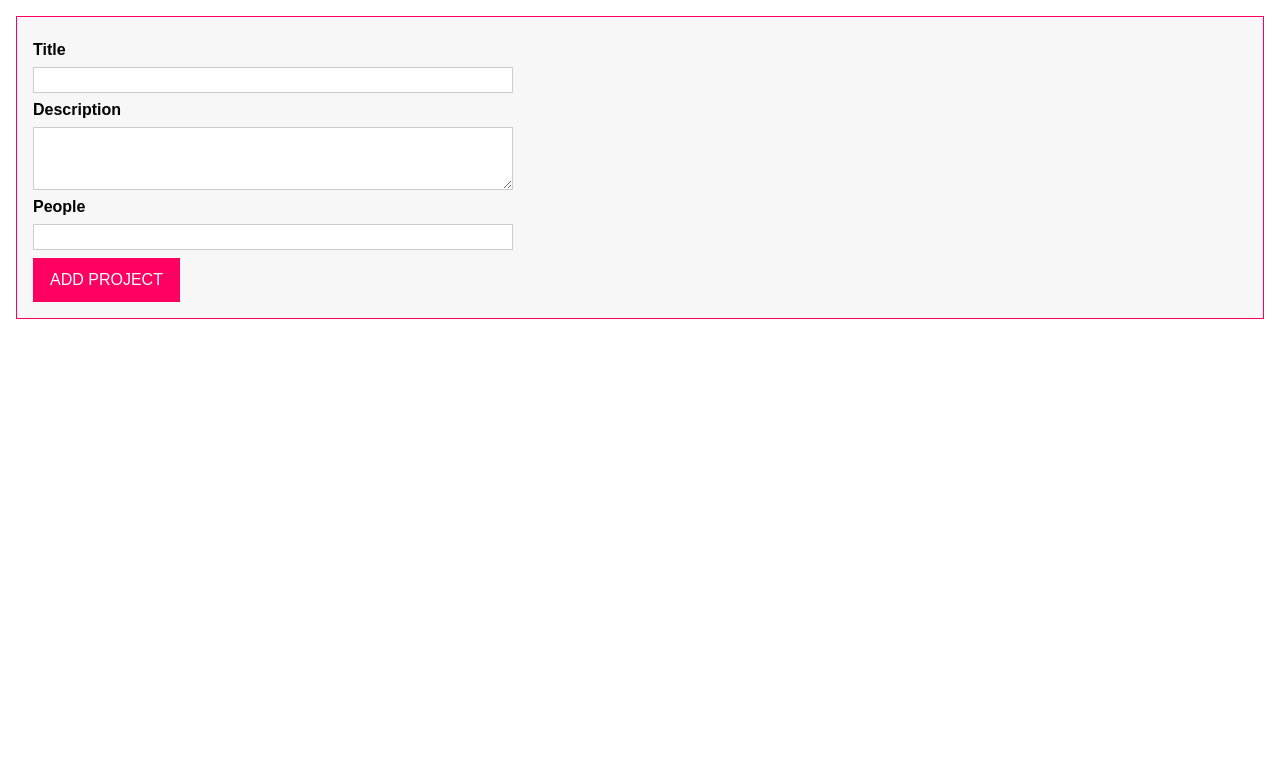
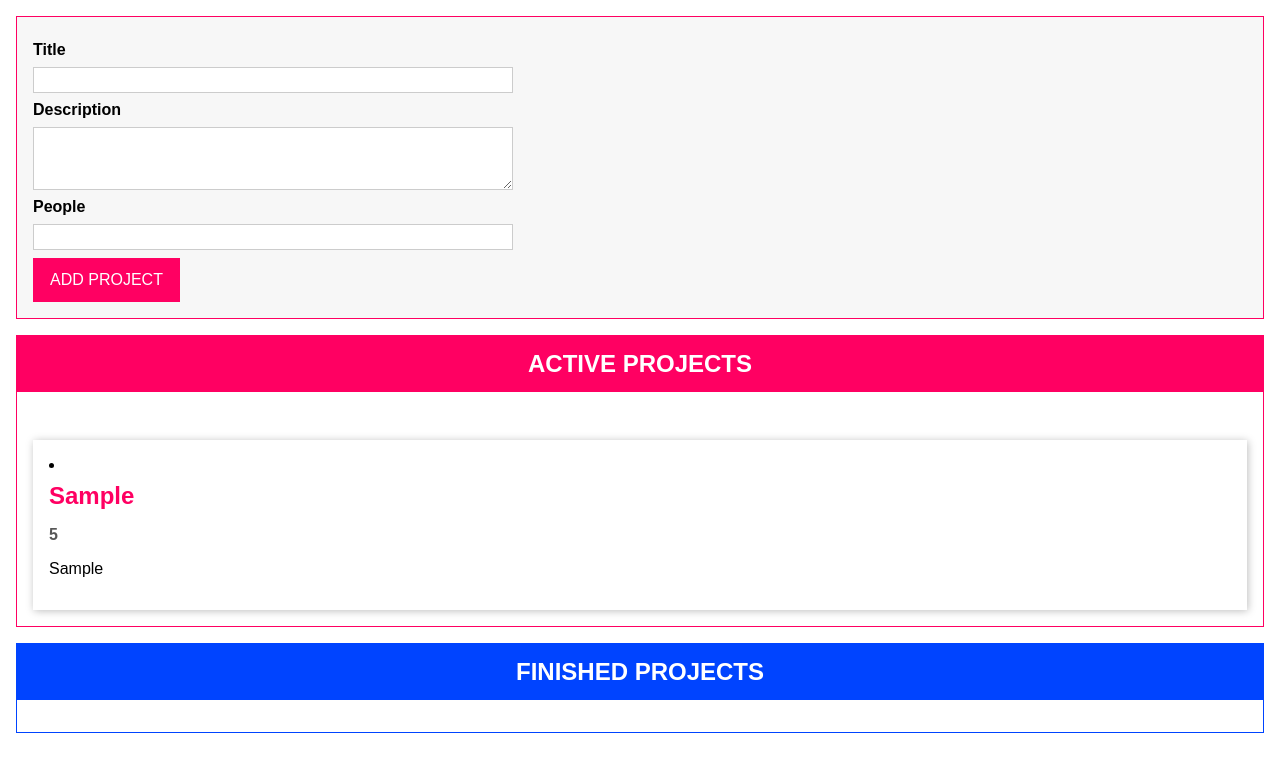
Before and after one commit to hector31/Project-Typescript-DragAndDrop, a website with bundled scripts: page index.html in a window 1280 px wide. Both pictures are taken after typing "Sample", "Sample", "5" into the empty fields and a click on the button "ADD PROJECT". Built offline with nearby package versions, Linux system fonts and the light colour scheme.

Commit message:
I can add to active projects a new project with title, description and number of people

```diff
--- a/index.html
+++ b/index.html
@@ -27,7 +27,11 @@
       </form>
     </template>
     <template id="single-project">
-      <li></li>
+      <li>
+        <h2></h2>
+        <h3></h3>
+        <p></p>
+      </li>
     </template>
     <template id="project-list">
       <section class="projects">
--- a/src/app.ts
+++ b/src/app.ts
@@ -1,3 +1,60 @@
+// Project Type
+enum ProjectStatus {
+    Active,
+    Finished
+}
+class Project{
+    constructor(
+        public id: string,
+        public title: string,
+        public description: string,
+        public people: number,
+        public status: ProjectStatus
+        ){}
+}
+
+// Project State Management
+type Listener<T> = (items: T[]) => void;
+class State<T> {
+    protected listeners: Listener<T>[] = [];
+
+    addListener(listenerFn: Listener<T>){
+        this.listeners.push(listenerFn);
+    }
+}
+class ProjectState extends State<Project>{
+    private projects: Project[] = [];
+    private static instance: ProjectState;
+
+    private constructor(){
+        super();
+    }
+
+    static getInstance(){
+        if(this.instance){
+            return this.instance;
+        }
+        this.instance = new ProjectState;
+        return this.instance;
+    }
+
+    addProject(title: string, description: string, numOfPeople: number) {
+        const newProject = new Project(
+            Math.random().toString(),
+            title,
+            description,
+            numOfPeople,
+            ProjectStatus.Active
+            );
+        this.projects.push(newProject);
+        for (const listenerFn of this.listeners){
+            listenerFn(this.projects.slice());
+        }
+    }
+}
+
+const projectState = ProjectState.getInstance();
+
 // Validate
 interface Validatable {
     value: string | number;
@@ -53,35 +110,133 @@ function autobind(
     return adjDescriptor;
 
 }
+// Component Base Class
+abstract class Component<T extends HTMLElement, U extends HTMLElement> {
+    templateElement: HTMLTemplateElement;
+    hostElement: T;
+    element: U;
+
+    constructor(
+        templateId: string,
+        hostElementId: string,
+        insertAtStart: boolean,
+        newElementId?:  string
+    ){
+        this.templateElement = document.getElementById(
+            templateId
+        )! as HTMLTemplateElement;
+        this.hostElement = document.getElementById(hostElementId)! as T;
+
+        const importedNode = document.importNode(
+            this.templateElement.content,
+            true
+        );
+        this.element = importedNode.firstElementChild as U;
+        if (newElementId) {
+            this.element.id = newElementId;
+        }
+        this.attach(insertAtStart);
+    }
+
+    private attach(insertAtBeginning: boolean){
+        this.hostElement.insertAdjacentElement(
+            insertAtBeginning ? 'afterbegin' : 'beforeend',
+            this.element
+        );
+    }
+
+    abstract configure(): void;
+    abstract renderContent(): void;
+}
+
+// projectItem Class
+class ProjectItem extends Component<HTMLUListElement, HTMLLIElement> {
+    private project: Project;
+
+    constructor(hostId: string, project: Project) {
+        super('single-project', hostId, false, project.id);
+        this.project = project;
+
+        this.configure();
+        this.renderContent();
+    }
+
+    configure() {}
+
+    renderContent() {
+        this.element.querySelector('h2')!.textContent = this.project.title;
+        this.element.querySelector('h3')!.textContent = this.project.people.toString();
+        this.element.querySelector('p')!.textContent = this.project.description;
+    }
+}
+
+// ProjectList Class
+class ProjectList extends Component<HTMLDivElement, HTMLElement>{
+    assignedProjects: Project[];
+
+    constructor(private type: 'active' | 'finished'){
+        super('project-list', 'app', false, `${type}-projects`);
+        this.assignedProjects = [];
+
+        this.configure();
+        this.renderContent();
+    }
+
+    configure(){
+        projectState.addListener((projects: Project[]) => {
+            const relevantProjects = projects.filter(prj => {
+                if (this.type === 'active'){
+                    return prj.status === ProjectStatus.Active;
+                }
+                return prj.status === ProjectStatus.Finished;
+            });
+            this.assignedProjects = relevantProjects;
+            this.renderProjects();
+        });
+    }
+
+    renderContent(){
+        const listId = `${this.type}-projects-list`;
+        this.element.querySelector('ul')!.id = listId;
+        this.element.querySelector('h2')!.textContent =
+            this.type.toUpperCase() + ' PROJECTS';
+
+    }
+
+    private renderProjects(){
+        const listEl = document.getElementById(
+            `${this.type}-projects-list`
+        )! as HTMLUListElement;
+        listEl.innerHTML = '';
+        for (const prjItem of this.assignedProjects) {
+            new ProjectItem(this.element.id, prjItem);
+        }
+    }
+}
+
 
 //ProjectInput Class
-class ProjectInput {
-    templateElement: HTMLTemplateElement;
-    hostElement: HTMLDivElement;
-    element: HTMLFormElement;
+class ProjectInput extends Component<HTMLDListElement, HTMLFormElement> {
     titleInputElement: HTMLInputElement;
     descriptionInputElement: HTMLInputElement;
     peopleInputElement: HTMLInputElement;
 
     constructor() {
-        this.templateElement = document.getElementById(
-            'project-input'
-        )! as HTMLTemplateElement;
-        this.hostElement = document.getElementById('app')! as HTMLDivElement;
+        super('project-input', 'app', true, 'user-input');
+        this.titleInputElement = this.element.querySelector(
+            '#title'
+        ) as HTMLInputElement;
+        this.descriptionInputElement = this.element.querySelector(
+            '#description'
+        ) as HTMLInputElement;
+        this.peopleInputElement = this.element.querySelector(
+            '#people'
+        ) as HTMLInputElement;
+        this.configure();
+    }
 
-        const importedNode = document.importNode(
-            this.templateElement.content,
-            true
-        );
-        this.element = importedNode.firstElementChild as HTMLFormElement;
-        this.element.id = 'user-input';
-
-        this.titleInputElement = this.element.querySelector('#title') as HTMLInputElement;
-        this.descriptionInputElement = this.element.querySelector('#description') as HTMLInputElement;
-        this.peopleInputElement = this.element.querySelector('#people') as HTMLInputElement;
-
-        this.configure();
-        this.attach();
+    configure(){
+        this.element.addEventListener('submit', this.submitHandler);
     }
 
     private gatherUserInput(): [string, string, number] | void {
@@ -130,18 +285,15 @@ class ProjectInput {
         const userInput = this.gatherUserInput();
         if(Array.isArray(userInput)){
             const [title, desc, people] = userInput;
-            console.log(title, desc, people);
+            projectState.addProject(title, desc, people);
+
             this.clearInputs();
         }
     }
 
-    private configure(){
-        this.element.addEventListener('submit', this.submitHandler);
-    }
-
-    private attach() {
-      this.hostElement.insertAdjacentElement('afterbegin', this.element);
-    }
+    renderContent() {};
   }
 
   const prjInput = new ProjectInput();
+  const activePrjList = new ProjectList('active');
+  const finishPrjList = new ProjectList('finished');
```
